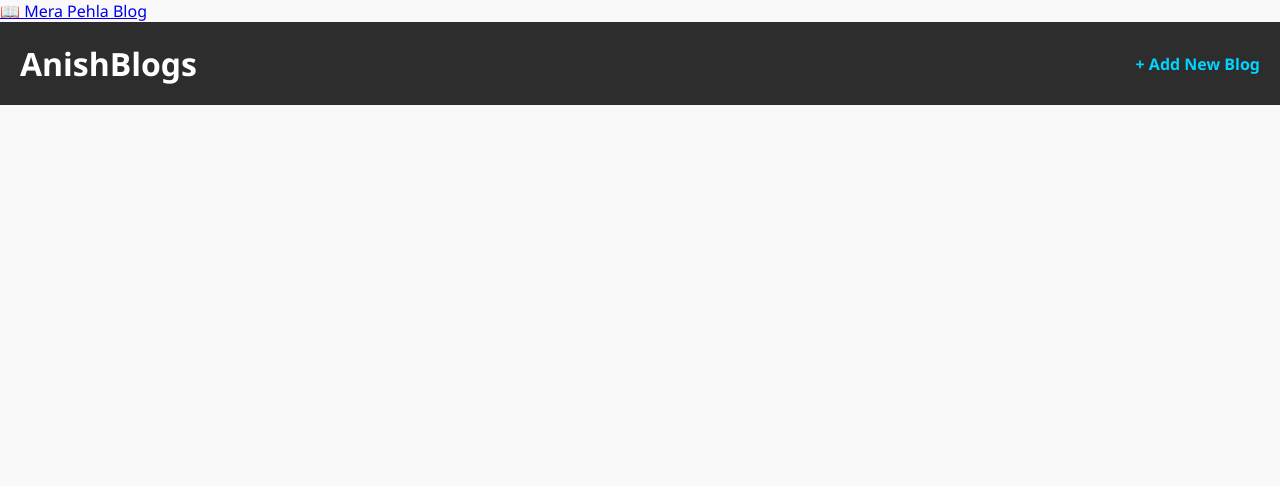
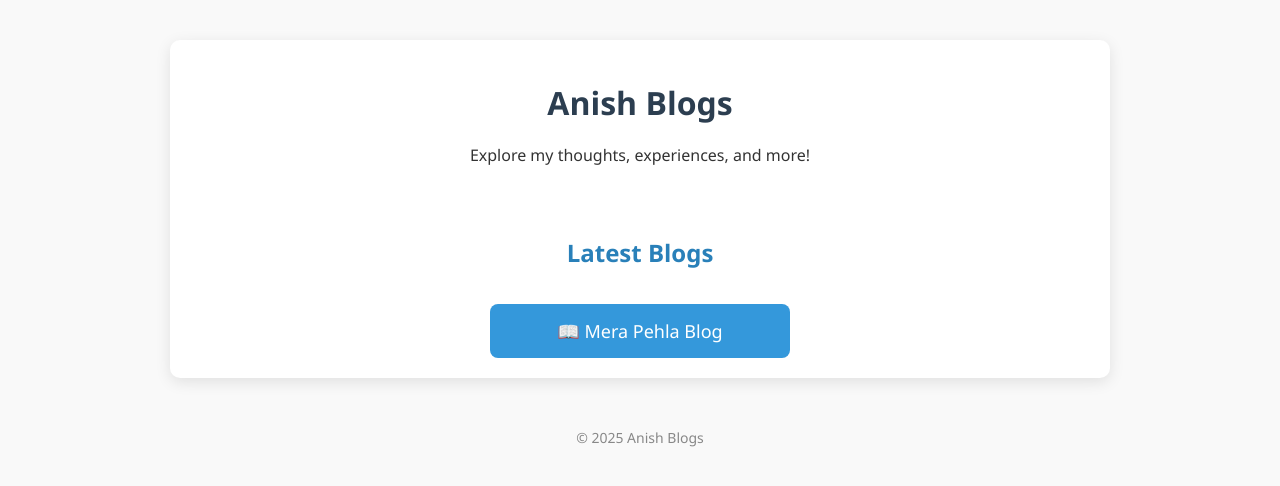
Before and after one commit to anishblogs/anishblogsfirst, a plain HTML site: page index.html in a window 1280 px wide. Drawn offline with Linux system fonts and the light colour scheme.

Commit message:
Update index.html

```diff
--- a/index.html
+++ b/index.html
@@ -1,19 +1,103 @@
 <!DOCTYPE html>
 <html lang="en">
 <head>
-  <meta name="google-site-verification" content="BUGSyt8yXymvyX4BGttuOEwvsCSda1o9Sjus1DIdhx8" />
-  <meta charset="UTF-8">
-  <title>AnishBlogs</title>
-  <link rel="stylesheet" href="style.css" />
+  <meta charset="UTF-8" />
+  <meta name="viewport" content="width=device-width, initial-scale=1.0" />
+  <title>Anish Blogs</title>
+  <style>
+    /* Body Styling */
+    body {
+      font-family: 'Segoe UI', Tahoma, Geneva, Verdana, sans-serif;
+      background-color: #f9f9f9;
+      color: #333;
+      margin: 0;
+      padding: 0;
+    }
+
+    /* Main Container Styling */
+    .container {
+      max-width: 900px;
+      margin: 40px auto;
+      padding: 20px;
+      background-color: #fff;
+      box-shadow: 0 4px 15px rgba(0, 0, 0, 0.1);
+      border-radius: 10px;
+    }
+
+    /* Heading and Welcome Section */
+    h1 {
+      color: #2c3e50;
+      text-align: center;
+      margin-bottom: 20px;
+    }
+
+    /* Subheading for Blog Section */
+    h2 {
+      color: #2980b9;
+      text-align: center;
+      margin-bottom: 20px;
+    }
+
+    /* Blog Links Section */
+    .blog-links {
+      display: flex;
+      justify-content: center;
+      flex-direction: column;
+      gap: 15px;
+      margin-top: 50px;
+    }
+
+    /* Individual Blog Link Styling */
+    .blog-links a {
+      display: inline-block;
+      background-color: #3498db;
+      color: white;
+      padding: 15px 25px;
+      text-decoration: none;
+      border-radius: 8px;
+      text-align: center;
+      font-size: 18px;
+      transition: all 0.3s ease;
+      width: 250px; /* Fixed width to make it look neat */
+      margin: 0 auto; /* Center align the link */
+    }
+
+    .blog-links a:hover {
+      background-color: #2980b9;
+      transform: translateY(-5px); /* Slightly raise the button on hover */
+    }
+
+    /* Footer Styling */
+    footer {
+      margin-top: 50px;
+      text-align: center;
+      font-size: 14px;
+      color: #888;
+    }
+  </style>
 </head>
 <body>
-  <a href="post1.html">📖 Mera Pehla Blog</a>
 
-  <header>
-    <h1>AnishBlogs</h1>
-    <a href="add.html">+ Add New Blog</a>
-  </header>
-  <main id="blog-list"></main>
-  <script src="script.js"></script>
+  <!-- Main Container -->
+  <div class="container">
+    <!-- Welcome Section -->
+    <header>
+      <h1>Anish Blogs</h1>
+      <p style="text-align: center;">Explore my thoughts, experiences, and more!</p>
+    </header>
+
+    <!-- Latest Blogs Section -->
+    <section class="blog-links">
+      <h2>Latest Blogs</h2>
+      <a href="post1.html">📖 Mera Pehla Blog</a>
+      <!-- Add more blog links here if you want -->
+    </section>
+  </div>
+
+  <!-- Footer Section -->
+  <footer>
+    <p>&copy; 2025 Anish Blogs</p>
+  </footer>
+
 </body>
 </html>
```
